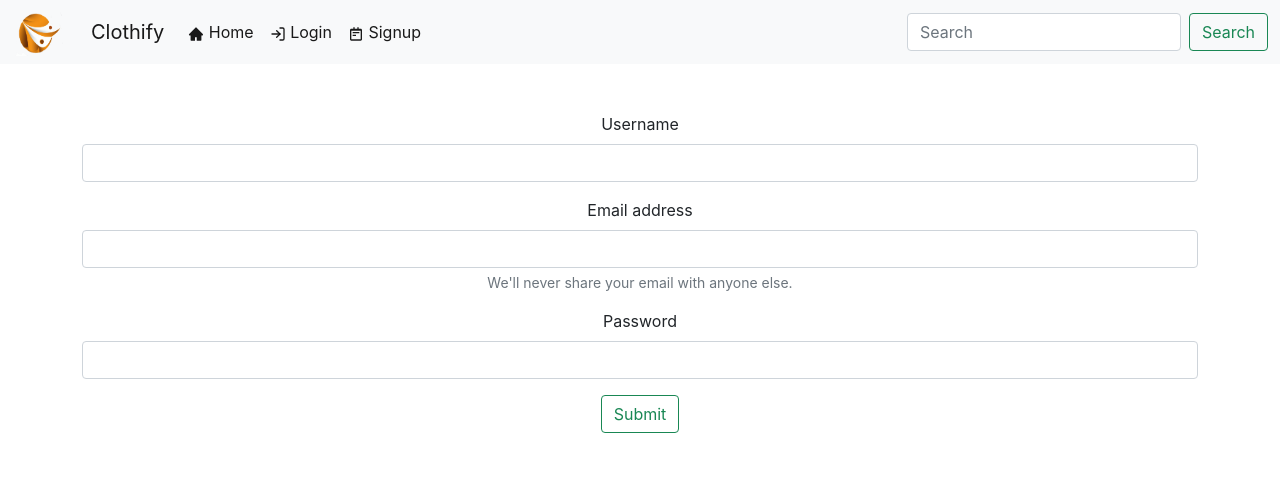
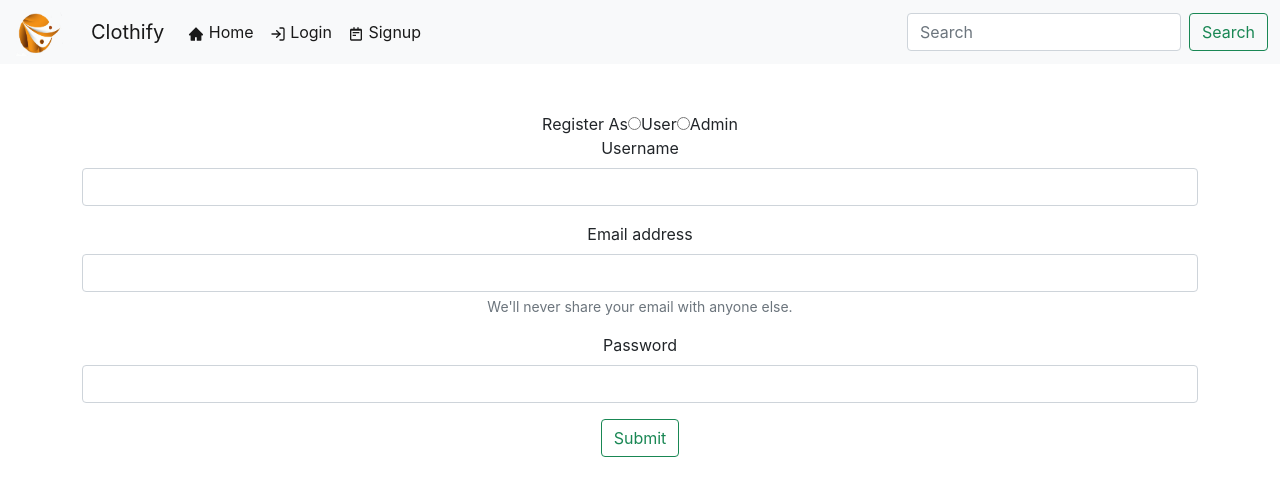
Before and after one commit to namanmodi65/Clothify, a React (Create React App) app in the folder clothify/: page /signup in a window 1280 px wide. Shown: the top 496 px of the page. Built offline with nearby package versions, Linux system fonts and the light colour scheme.

Commit message:
userType

```diff
--- a/clothify/src/component/login/Login.js
+++ b/clothify/src/component/login/Login.js
@@ -20,7 +20,7 @@ function Login() {
         password: passwordRef.current.value,
       })
       dispatch({ type: "LOGIN_SUCCESS", payload: res.data })
-      {!user && alert("Wrong credentials")}
+      {res.data =='Wrong credentials' && alert("Wrong credentials")}
       console.log(user)
       {user && nevigate('/')}
     } catch (error) {
--- a/clothify/src/component/navbar/Navbar.js
+++ b/clothify/src/component/navbar/Navbar.js
@@ -1,4 +1,4 @@
-import React, { useContext } from 'react'
+import React, { useContext,useState } from 'react'
 import { Link } from 'react-router-dom'
 import {AiFillHome} from 'react-icons/ai'
 import {HiShoppingCart} from 'react-icons/hi'
@@ -9,8 +9,11 @@ import './Navbar.css'
 import { Context } from '../../context/Context'
 
 function Navbar() {
+    const [Admin, setAdmin] = useState(false)
     const {user,dispatch} = useContext(Context)
-
+    // if(user.user.UserType == 'Admin'){
+    //     setAdmin(true)
+    // }
     const handleLogout=()=>{
         dispatch({type:"LOGOUT"})
       }
@@ -39,6 +42,8 @@ function Navbar() {
                                 <HiShoppingCart /> Your_card
                                     </Link>
                             </li>}
+
+
                             <li className="nav-item">
                                 {!user ?<Link className="nav-link active" to="/login" tabIndex="-1" aria-disabled="true">
                                 <FiLogIn /> Login
--- a/clothify/src/component/signup/Signup.js
+++ b/clothify/src/component/signup/Signup.js
@@ -6,9 +6,18 @@ import { useNavigate } from 'react-router-dom'
 function Signup() {
     const nevigate = useNavigate()
     const [credentials, setCredentials] = useState({ name: "", email: "", password: "" })
+    const [UserType, setUserType] = useState("")
+    const [SecretKey, setSecretKey] = useState("")
 
 
     const handleSubmit= async(e)=>{
+
+        if (UserType === "Admin" && SecretKey !== "Clothify") {
+            e.preventDefault();
+            alert("Invalid Admin");
+        }
+        else{
+
             e.preventDefault()
             try {
                 const { username, email, password} = credentials
@@ -17,7 +26,7 @@ function Signup() {
                 headers: {
                     'Content-Type': 'application/json'
                 },
-            body: JSON.stringify({ username, email, password})
+                body: JSON.stringify({ username, email, password,UserType})
                 });
                 const json = await response.json()
                 console.log(json)
@@ -26,15 +35,57 @@ function Signup() {
             } catch (error) {
                 console.log(error)
             }
+
+
+        }
+
     }
 
     const onChange = (e) => {
         setCredentials({ ...credentials, [e.target.name]: e.target.value })
     }
 
+
     return (
         <div className='container mt-5'>
             <form onSubmit={handleSubmit}>
+
+                <div>
+                Register As
+                <input
+                type="radio"
+                name="UserType"
+                value="User"
+                onChange={(e) => setUserType(e.target.value)}
+                />
+                User
+                <input
+                type="radio"
+                name="UserType"
+                value="Admin"
+                onChange={(e) => setUserType(e.target.value)}
+                />
+                 Admin
+            </div>
+
+
+
+            {UserType === "Admin" ? (
+            <div className="mb-3">
+              <label>Secret Key</label>
+              <input
+                type="text"
+                className="form-control"
+                placeholder="Secret Key"
+                onChange={(e) => setSecretKey(e.target.value)}
+              />
+            </div>
+          ) : null}
+
+
+
+
+
                 <div className="mb-3">
                     <label htmlFor="exampleInputEmail1" className="form-label">Username</label>
                     <input  className="form-control"  onChange={onChange} name="username" />
--- a/clothify/src/context/Context.js
+++ b/clothify/src/context/Context.js
@@ -2,7 +2,7 @@ import { createContext,useReducer,useEffect } from "react"
 import Reducer from "./Reducer"
 
 const INITIAL_STATE ={
-    user:JSON.parse(localStorage.getItem("user")) || null,
+    user: JSON.parse(localStorage.getItem("user")) || null,
     isFetching:false,
     error:false
 }
```
Also changed, not shown: 2 other files (tests, documents, lock files or other folders). Lines whose indentation alone changed are shown as unchanged.
